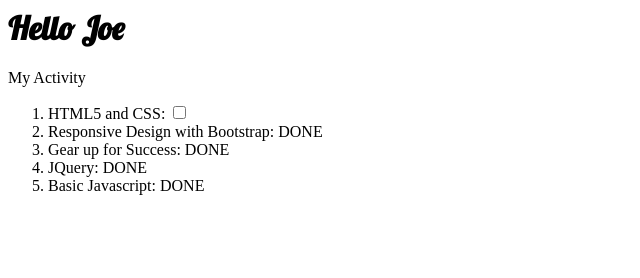
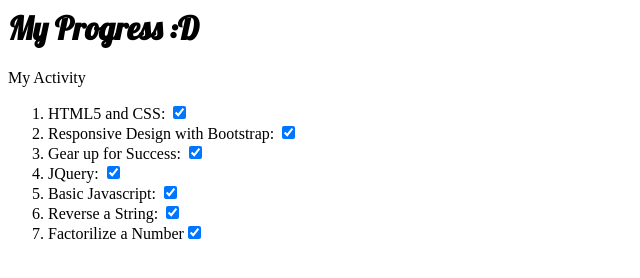
Before and after one commit to NancyGomez/NancyGomez.github.io, a plain HTML site: page index.html in a window 1280 px wide. Shown: the whole page, without its empty margins (0-640 px from the left). Drawn offline with Linux system fonts and the light colour scheme.

Commit message:
Update index.html

```diff
--- a/index.html
+++ b/index.html
@@ -8,14 +8,16 @@
 </style>
 <html>
 <body>
-  <h1>Hello Joe</h1>
+  <h1>My Progress :D</h1>
   <p>My Activity</p>
   <ol>
-    <li>HTML5 and CSS: <label><input type = "checkbox" name = "checkbox"></label></li>
-    <li>Responsive Design with Bootstrap: DONE</li>
-    <li>Gear up for Success: DONE</li>
-    <li>JQuery: DONE</li>
-    <li>Basic Javascript: DONE</li>
+    <li>HTML5 and CSS: <label><input type = "checkbox" name = "checkbox" checked></label></li>
+    <li>Responsive Design with Bootstrap: <label><input type = "checkbox" name = "checkbox" checked></label></li>
+    <li>Gear up for Success: <label><input type = "checkbox" name = "checkbox" checked></label></li>
+    <li>JQuery: <label><input type = "checkbox" name = "checkbox" checked></label></li>
+    <li>Basic Javascript: <label><input type = "checkbox" name = "checkbox" checked></label></li></li>
+    <li>Reverse a String: <label><input type = "checkbox" name = "checkbox" checked></label></li>
+    <li>Factorilize a Number<label><input type = "checkbox" name = "checkbox" checked></label></li>
   </ol>
 </body>
 </html>
```
